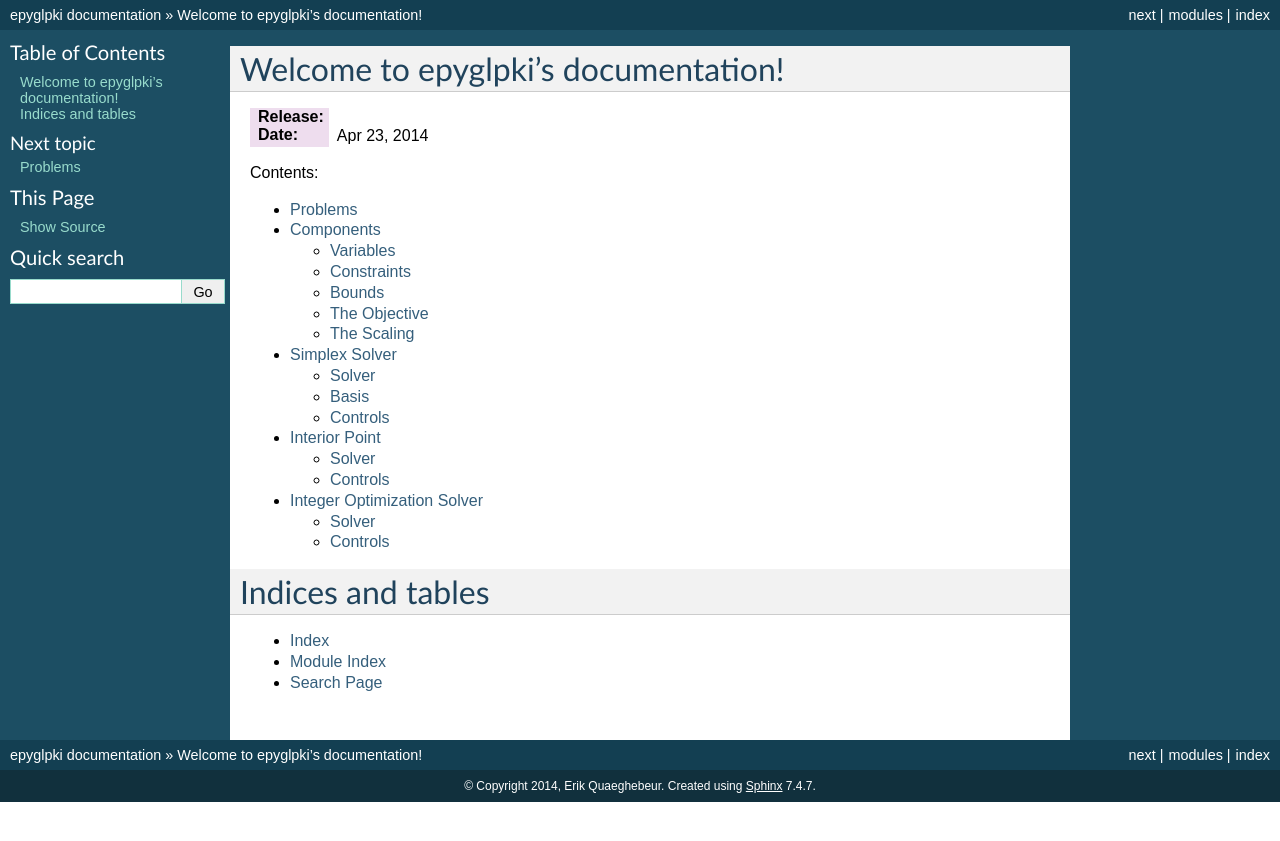
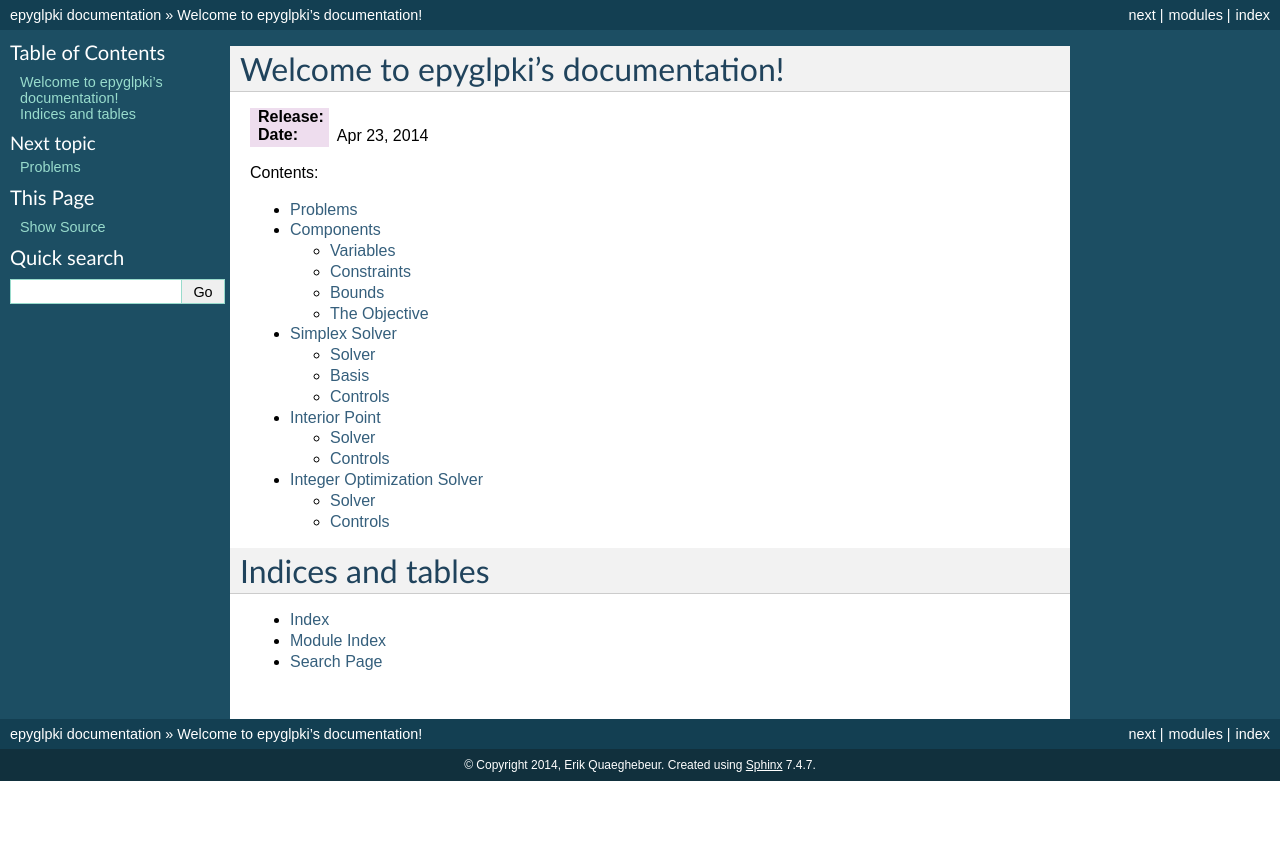
Before and after one commit to equaeghe/ecyglpki, a Sphinx documentation site: the page built from docs/source/index.rst, in a window 1280 px wide. Shown: the top 841 px of the page. Built offline with Sphinx 7.4.7, drawn with Linux system fonts in a browser that asks for light colours.

Commit message:
move Scaling functionality into MILProgram and Variable and Constraint classes

```diff
--- a/docs/source/components.rst
+++ b/docs/source/components.rst
@@ -2,7 +2,7 @@
 
 .. testsetup:: *
 
-    from epyglpki import MILProgram, Variable, Constraint, Bounds, Objective, Scaling
+    from epyglpki import MILProgram, Variable, Constraint, Bounds, Objective
 
 Components
 ==========
@@ -30,9 +30,3 @@ The Objective
 -------------
 
 .. autoclass:: Objective
-
-
-The Scaling
------------
-
-.. autoclass:: Scaling
```
Also changed, not shown: 2 other files.
